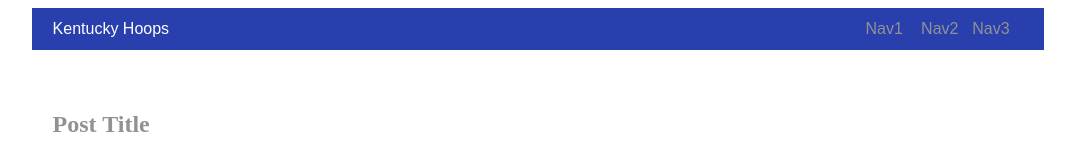
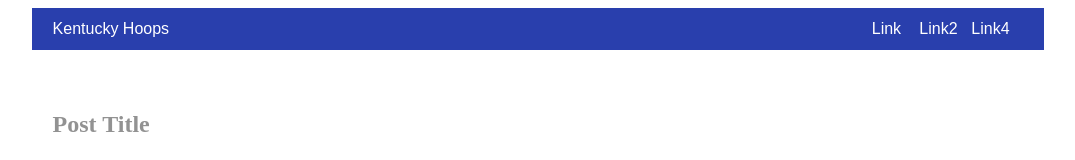
Before and after one commit to kentuckyhoops/kentuckyhoops.github.io, a plain HTML site: page index.html in a window 1280 px wide. Shown: the top 160 px of the page, without its empty margins (102-1177 px from the left). Drawn offline with Linux system fonts and the light colour scheme.

Commit message:
Add files via upload

```diff
--- a/BlogPostAssets/styles/blogPostStyle.css
+++ b/BlogPostAssets/styles/blogPostStyle.css
@@ -29,6 +29,7 @@
 header nav a {
 	/* Links in header */
 	padding-right: 2%;
+	color: white;
 }
 #content #mainContent h1, #content #mainContent h2 {
 	/* Styling for main headings */
@@ -166,7 +167,7 @@
 }
 #mainwrapper header nav a {
 	/* Links in header */
-	color: rgba(146,146,146,1.00);
+	color: white;
 	text-decoration: none;
 }
 
--- a/index.html
+++ b/index.html
@@ -15,7 +15,7 @@
     Header starts here. It contains Logo and 3 navigation links.
     ****************************************************************************-->
     <div id="logo"><!-- <img src="logoImage.png" alt="sample logo"> --><!-- Company Logo text -->Kentucky Hoops</div>
-    <nav> <a href="#" title="Link">Nav1</a> <a href="#" title="Link">Nav2</a><a href="#" title="Link">Nav3</a> </nav>
+    <nav> <a href="#" title="Link">Link</a> <a href="#" title="Link">Link2</a><a href="#" title="Link">Link4</a> </nav>
   </header>
   <div id="content">
     <div class="notOnDesktop">
```
